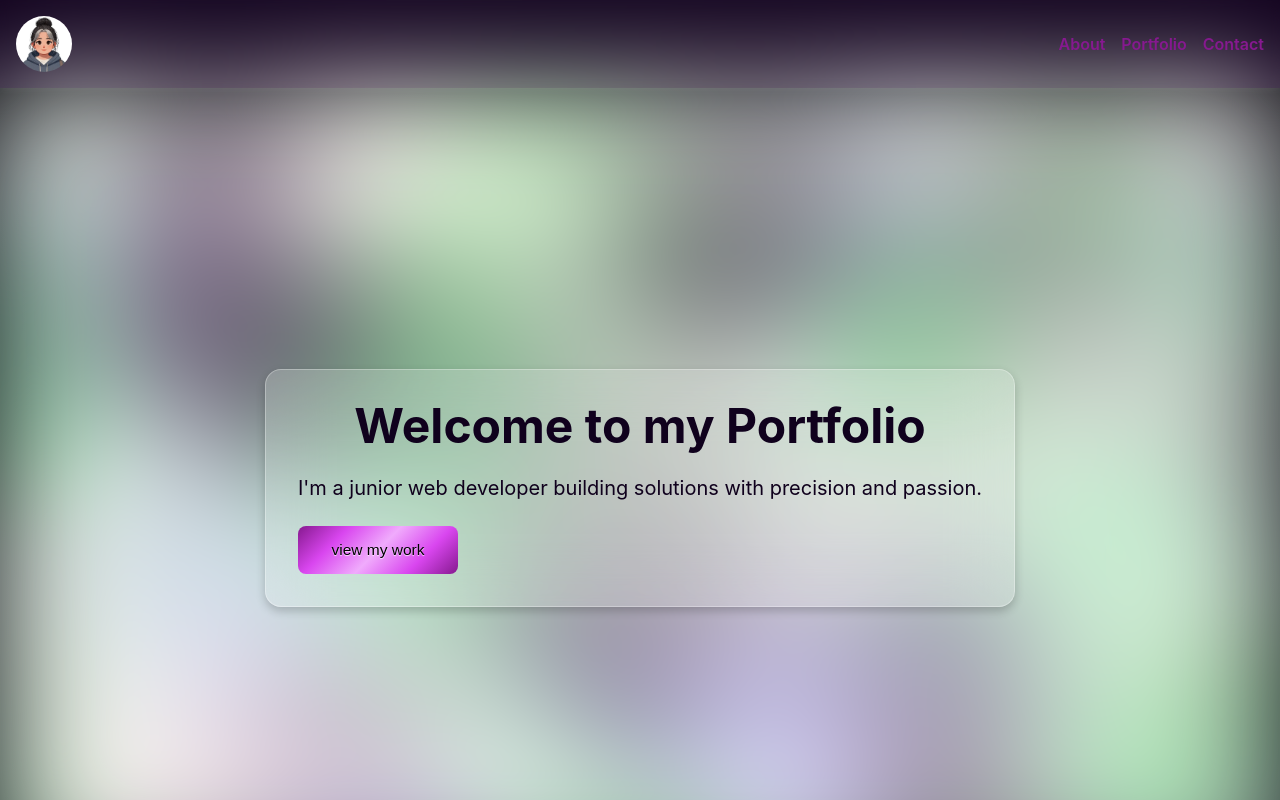
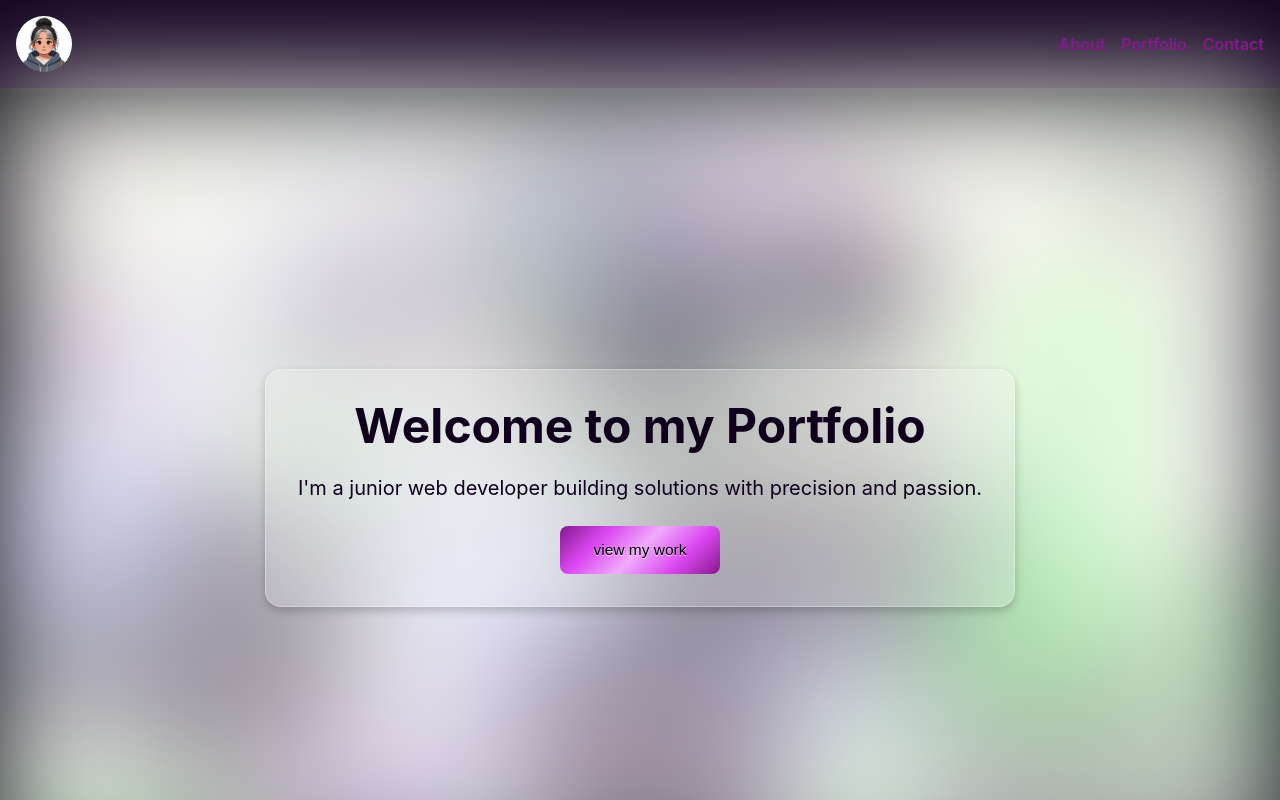
Before and after one commit to JaqiKal/code-cargo, a React (Create React App) app: page / in a window 1280 px wide. Shown: the top 800 px of the page. Built offline with nearby package versions, Linux system fonts and the light colour scheme.

Commit message:
style: Edit particle effect style & add flex to btn
Change particle value & move

Remove two colors from particle effct, for the time being

Add flex and center CTA btn in Hero

```diff
--- a/src/components/Hero.jsx
+++ b/src/components/Hero.jsx
@@ -34,7 +34,7 @@ const Hero = () => {
     fullScreen: { enable: false }, // Disables fullscreen to confine particles to the Hero section
     particles: {
       number: {
-        value: 200, // Total number of particles on the screen
+        value: 100, // Total number of particles on the screen
       },
       shape: {
         type: "circle", // Shape of particles
@@ -55,7 +55,7 @@ const Hero = () => {
         direction: "none", // Direction of movement
         outModes: {
           default: "out", // Particles disappear when they leave the canvas
-          top: "bounce", // Particles are removed as they reach the top
+          top: "bounce", // Particles bounce off the top
           bottom: "none", // Particles are removed as they reach the bottom
         },
       },
@@ -99,7 +99,7 @@ const Hero = () => {
           },
           particles: {
             color: {
-              value: ["#C8A2C8", "#98FB98", "#CCCCFF", "#10011d", "#FFF0F5", "#9FE2BF"], // , Palette for particles
+              value: ["#C8A2C8", "#98FB98", "#CCCCFF", "#10011d" ], // , #FFF0F5", "#9FE2BF"Palette for particles
             },
           },
         },
@@ -116,7 +116,7 @@ const Hero = () => {
           },
           particles: {
             color: {
-              value: ["#C8A2C8", "#98FB98", "#CCCCFF", "#10011d", "#FFF0F5", "#9FE2BF"], // Palette for particles
+              value: ["#C8A2C8", "#98FB98", "#CCCCFF", "#10011d"], // #FFF0F5" "#9FE2BF" Palette for particles
             },
           },
         },
--- a/src/styles/Hero.module.css
+++ b/src/styles/Hero.module.css
@@ -1,4 +1,10 @@
 .glassPane {
+  display: flex;
+  flex-direction: column;
+  justify-content: center;
+  align-items: center;
+  text-align: center;
+
   position: relative;
   background: rgba(255, 255, 255, 0.2);
   backdrop-filter: blur(30px);
@@ -14,7 +20,6 @@
   width: 100%;
   padding: 0.5rem 1rem;
   text-align: center;
-  display: inline-block;
 }
 
 @media (max-width: 768px) {
```
